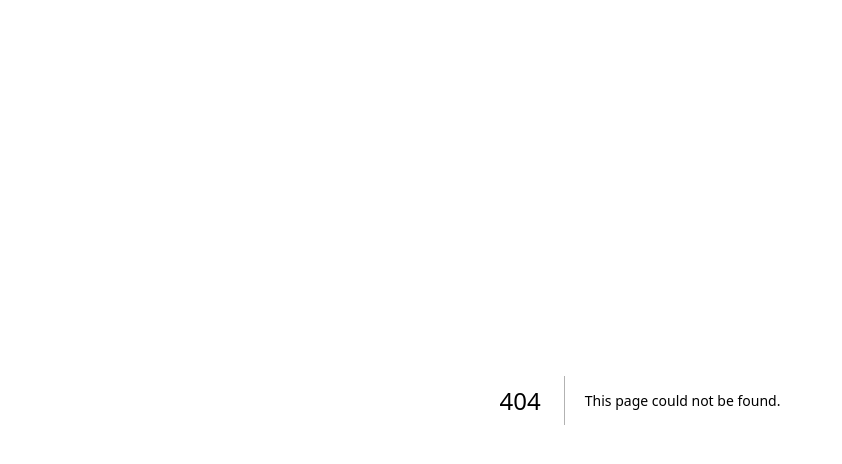
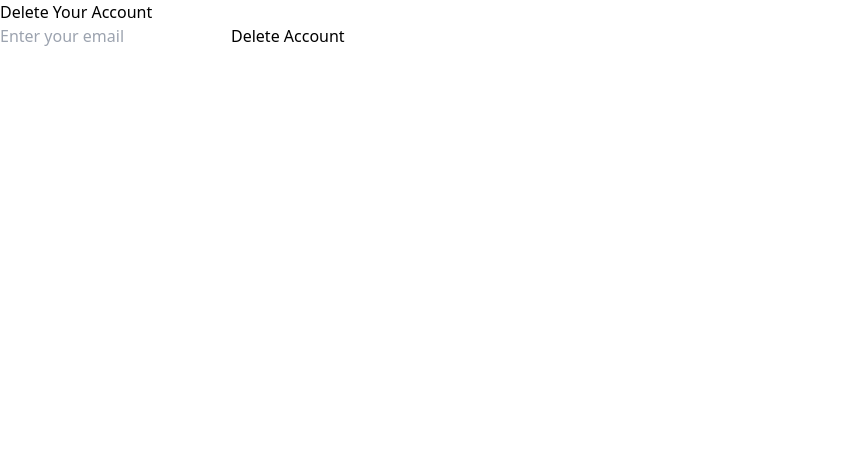
Before and after one commit to johnmccants002/vlabsnexts, a Next.js app: page /delete-presently-account in a window 1280 px wide. Before the commit this address had no page. Shown: the top 464 px of the page, without its empty margins (0-842 px from the left). Built offline with nearby package versions, Linux system fonts and the light colour scheme.

Commit message:
delete url

```diff
--- /dev/null
+++ b/pages/delete-presently-account.js
@@ -0,0 +1,45 @@
+import React, { useState } from "react";
+import axios from "axios"; // Assuming you're using axios for HTTP requests
+
+export default function DeleteAccount() {
+  const [email, setEmail] = useState("");
+  const [message, setMessage] = useState("");
+
+  const handleDelete = async () => {
+    if (!email) {
+      setMessage("Please enter a valid email.");
+      return;
+    }
+
+    try {
+      // Here you'd call your API endpoint to delete the user account
+      const response = await axios.post("/api/deleteAccount", { email });
+
+      if (response.status === 200) {
+        setMessage("Your account has been deleted.");
+      } else {
+        setMessage("There was an error deleting your account.");
+      }
+    } catch (error) {
+      setMessage(
+        `Error: ${
+          error.response ? error.response.data.message : "Unknown error"
+        }`
+      );
+    }
+  };
+
+  return (
+    <div>
+      <h2>Delete Your Account</h2>
+      <input
+        type="email"
+        placeholder="Enter your email"
+        value={email}
+        onChange={(e) => setEmail(e.target.value)}
+      />
+      <button onClick={handleDelete}>Delete Account</button>
+      {message && <p>{message}</p>}
+    </div>
+  );
+}
```
